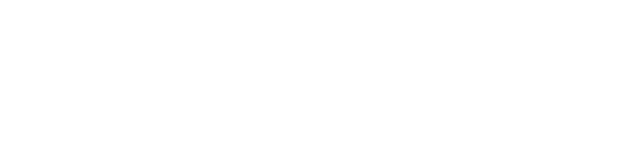
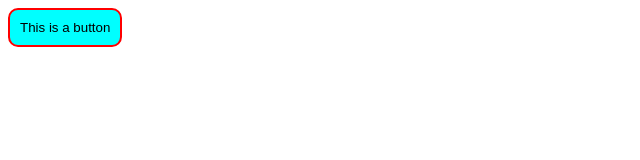
Before and after one commit to AyanMT-17/Virtual-Aid, a plain HTML site: page Frontend/index.html in a window 1280 px wide. Shown: the whole page, without its empty margins (0-640 px from the left). Drawn offline with Linux system fonts and the light colour scheme.

Commit message:
Ayan Commited

```diff
--- a/Frontend/index.html
+++ b/Frontend/index.html
@@ -3,9 +3,14 @@
 <head>
     <meta charset="UTF-8">
     <meta name="viewport" content="width=device-width, initial-scale=1.0">
+    <link rel="stylesheet" href="style.css">
     <title>Virtual Aid</title>
 </head>
 <body>
-
+    <div>
+        <button class="but">
+            This is a button
+        </button>
+    </div>
 </body>
 </html>
--- /dev/null
+++ b/Frontend/style.css
@@ -0,0 +1,7 @@
+.but{
+    padding: 10px;
+    margin: 0px;
+    background-color: aqua;
+    border: 2px solid red;
+    border-radius: 10px;
+}
```
